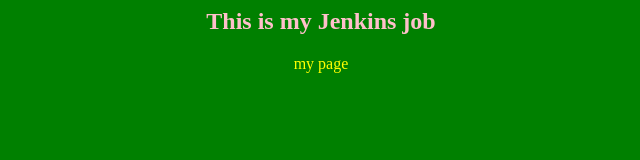
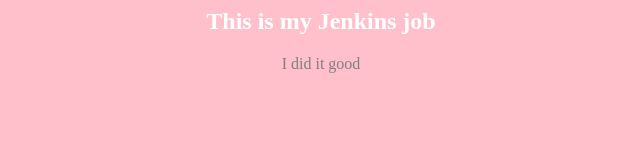
Before and after one commit to Gayane90/jenkins, a plain HTML site: page index.html in a window 1280 px wide. Shown: the whole page, without its empty margins (319-959 px from the left). Drawn offline with Linux system fonts and the light colour scheme.

Commit message:
change index.html

```diff
--- a/index.html
+++ b/index.html
@@ -1,9 +1,9 @@
 <html>
-<body bgcolor=green>
+<body bgcolor=pink>
 <center>
-<h2><font color=pink>This is my Jenkins job</font></h2>
+<h2><font color=white>This is my Jenkins job</font></h2>
 
-<font color=yellow>my page</font>
+<font color=grey>I did it good</font>
 
 </center>
 </body>
```
